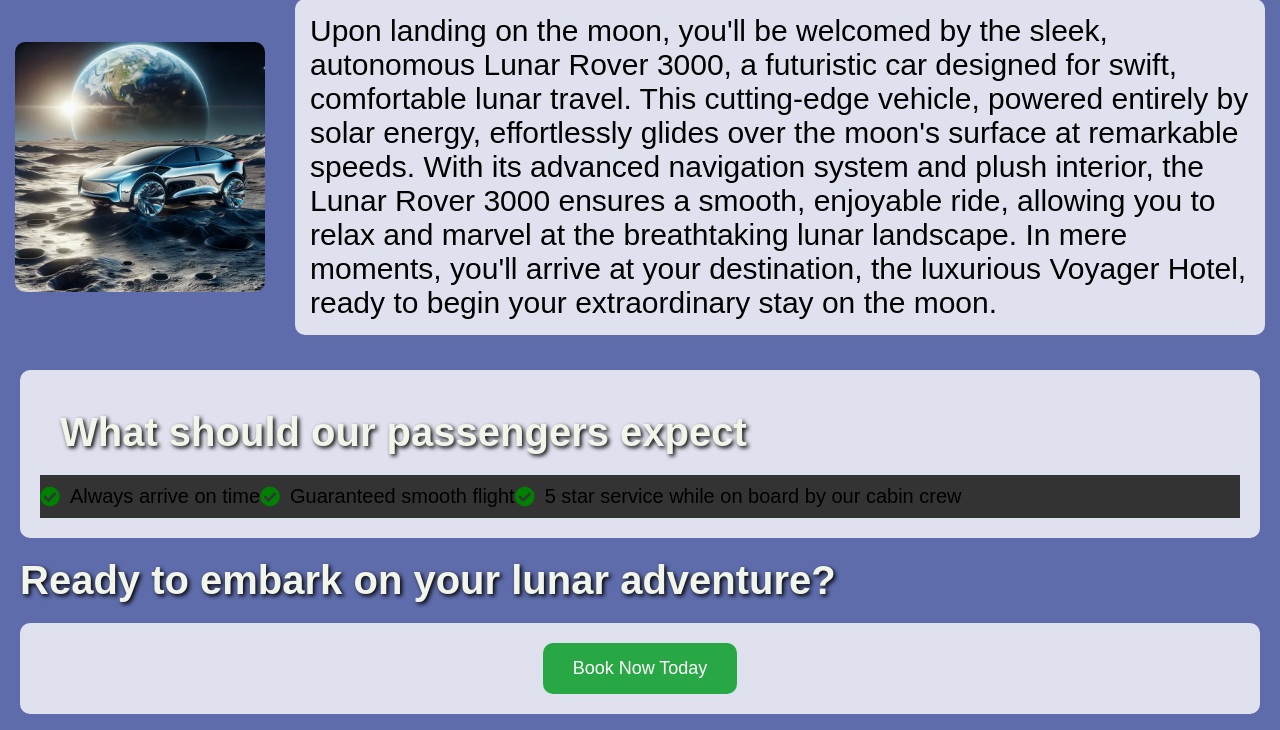
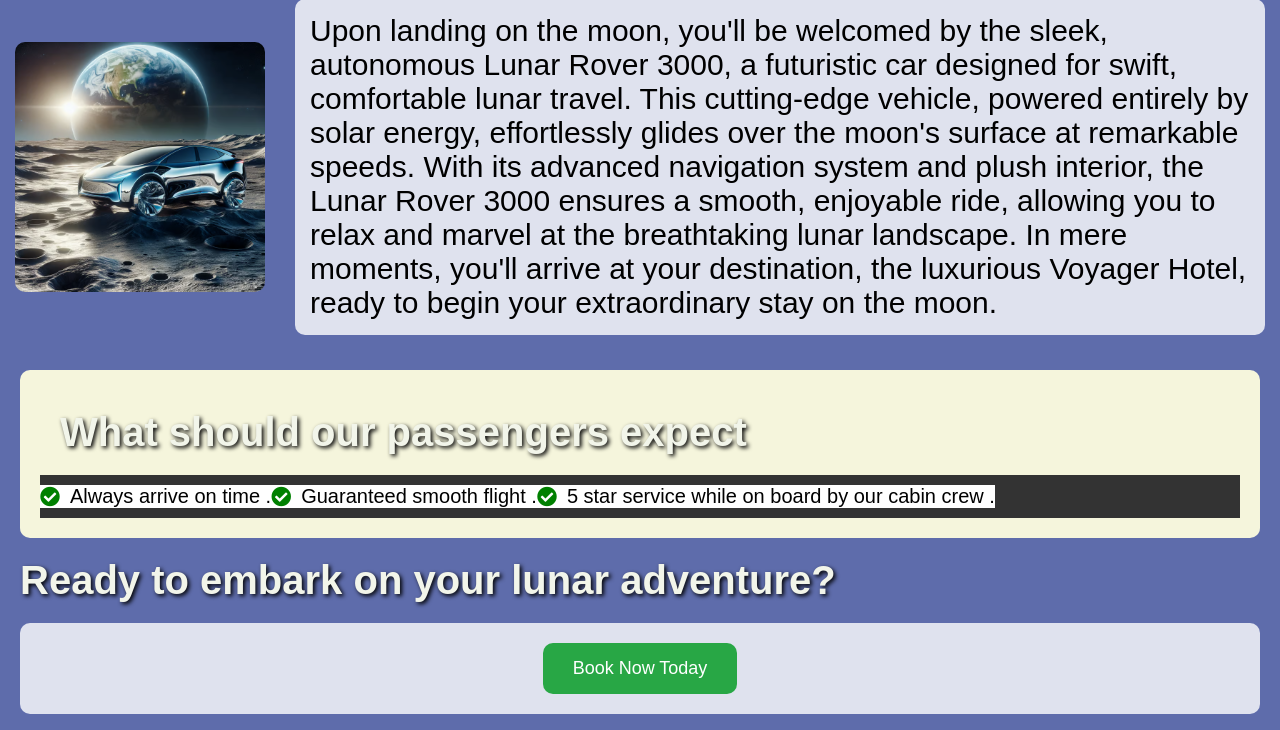
Before and after one commit to Raonaid-Moore/Voyager, a Flask app: template templates/transport.html in a window 1280 px wide. Shown: the part 1247-1977 px from the top of the page. Run offline with Flask 3, Linux system fonts and the light colour scheme; the template is opened without the code that fills it, so the values that code supplies are empty.

Commit message:
travel page

```diff
--- a/static/css/transport.css
+++ b/static/css/transport.css
@@ -105,9 +105,10 @@
             margin: 10px 0;
             display: flex;
             align-items: center;
+            color: black;
         }
         .checklist li i {
-            color: #FFF;
+            color: #000000;
             margin-right: 10px;
         }
         .notice {
--- a/templates/transport.html
+++ b/templates/transport.html
@@ -79,26 +79,31 @@
         .checklist {
             margin: 20px;
             padding: 20px;
-            background-color: rgba(255, 255, 255, 0.8);
+            background-color: #F5F5DC; /* Cream background */
             color: black;
             border-radius: 10px;
             display: flex;
             flex-direction: column;
             align-items: flex-start;
+            color: black; /* Black writing */
+
         }
         .checklist ul {
             padding: 0;
             margin: 0;
-            list-style: none;
+            list-style:none;
+
         }
         .checklist li {
             margin: 10px 0;
             display: flex;
             align-items: center;
+            background-color:white;
         }
         .checklist li i {
             color: green;
             margin-right: 10px;
+            display: inline-block; /* Ensure they stay aligned vertically */
         }
         .notice {
             margin: 20px;
@@ -265,11 +270,12 @@
     </div>
 
     <div class="checklist">
+        <style></style>
         <h2>What should our passengers expect</h2>
         <ul>
-            <li><i class="fas fa-check-circle"></i> Always arrive on time</li>
-            <li><i class="fas fa-check-circle"></i> Guaranteed smooth flight</li>
-            <li><i class="fas fa-check-circle"></i> 5 star service while on board by our cabin crew</li>
+            <li><i class="fas fa-check-circle"></i> Always arrive on time          .</li>
+            <li><i class="fas fa-check-circle"></i> Guaranteed smooth flight          .</li>
+            <li><i class="fas fa-check-circle"></i> 5 star service while on board by our cabin crew             .</li>
         </ul>
     </div>
 
```
